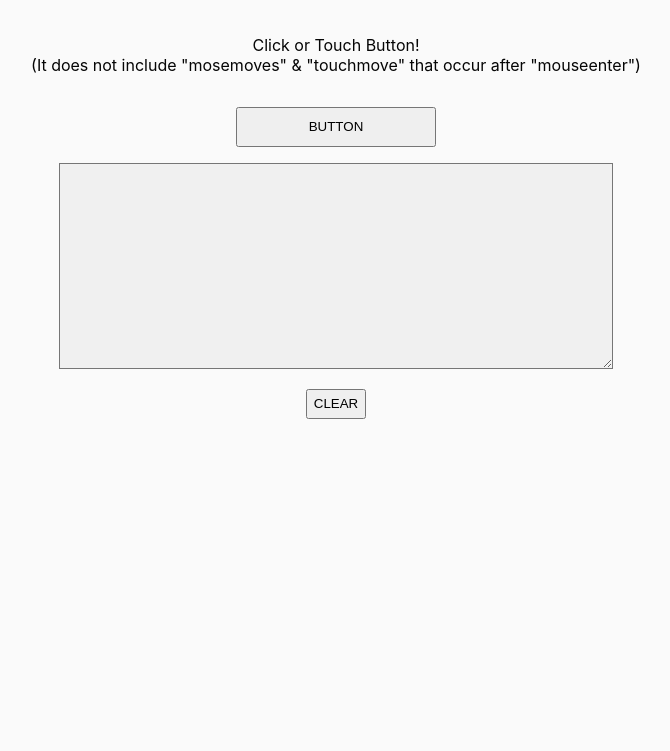
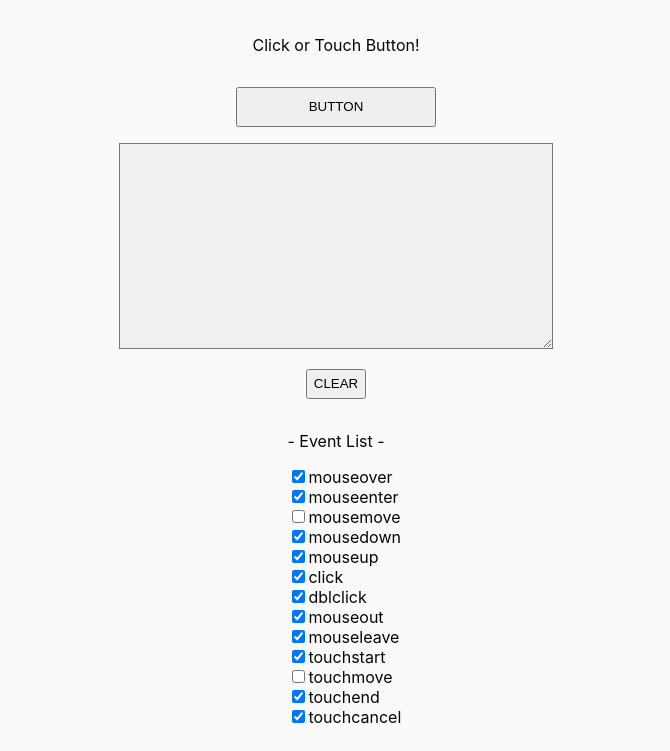
Before and after one commit to FollowTheDarkside/mouse-touch-event-checker, a website built with Vite: page index.html in a window 1280 px wide. Shown: the part 71-822 px from the top of the page, without its empty margins (304-974 px from the left). Before the commit the page ends 800 px from the top, so only its background shows below. Built offline with nearby package versions, Linux system fonts and the light colour scheme.

Commit message:
Added checkbox list that allows to enable events

```diff
--- a/index.html
+++ b/index.html
@@ -10,12 +10,15 @@
     <div class="main-sec">
       <h1 class="contents">Mouse & Touch Event Checker</h1>
       <p class="contents">
-        Click or Touch Button!<br>
-        (It does not include "mosemoves" & "touchmove" that occur after "mouseenter")
+        Click or Touch Button!
       </p>
       <p class="contents"><button id="check-btn" type="button">BUTTON</button></p>
       <div class="contents"><textarea id="output-area" name="" readonly></textarea></div>
       <p><button id="clear-btn" type="button">CLEAR</button></p>
+      <div>
+        <p class="contents">- Event List -</p>
+        <ul id="event-list"></ul>
+      </div>
     </div>
     <script type="module" src="/main.js"></script>
   </body>
--- a/main.js
+++ b/main.js
@@ -3,7 +3,7 @@ import './style.scss'
 let events = [
   "mouseover",
   "mouseenter",
-  //"mousemove",
+  "mousemove",
   "mousedown",
   "mouseup",
   "click",
@@ -11,7 +11,7 @@ let events = [
   "mouseout",
   "mouseleave",
   "touchstart",
-  //"touchmove",
+  "touchmove",
   "touchend",
   "touchcancel",
 ]
@@ -23,11 +23,22 @@ window.addEventListener('load', ()=>{
 function init(){
   let checkBtn = document.getElementById("check-btn");
   let textarea = document.getElementById("output-area");
+  let eventList = document.getElementById('event-list');
 
-  // Add event listener
-  for(let eventName of events){
-    checkBtn.addEventListener(eventName, (e) => {
-      textarea.value += eventName+"\n";
+  // Set event checkbox & Add event listener
+  for(let i=0;i<events.length;i++){
+    let checkBox = ""
+    if(events[i].includes("move")){
+      checkBox = "<li><input type='checkbox' id='check"+String(i+1)+"'><label for='check"+String(i+1)+"'>"+events[i]+"</label></li>";
+    }else{
+      checkBox = "<li><input type='checkbox' id='check"+String(i+1)+"' checked='checked'><label for='check"+String(i+1)+"'>"+events[i]+"</label></li>";
+    }
+    eventList.insertAdjacentHTML('beforeend', checkBox);
+
+    checkBtn.addEventListener(events[i], (e) => {
+      if(document.getElementById("check"+String(i+1)).checked){
+        textarea.value += events[i]+"\n";
+      }
     }, false);
   }
 
--- a/style.scss
+++ b/style.scss
@@ -33,10 +33,22 @@ body {
   height: 200px;
   background-color: rgba(240, 240, 240, 1.0);
 }
+ul{
+  padding-left: 40%;
+  text-align: left;
+}
+
+li{
+  list-style: none;
+}
 @media (max-width: ($mobileSize)) { // when mobile size
     .contents{
         margin-left: 5%;
         margin-right: 5%;
         width: 90%;
     }
+    ul{
+      padding-left: 35%;
+      text-align: left;
+    }
 }
```
